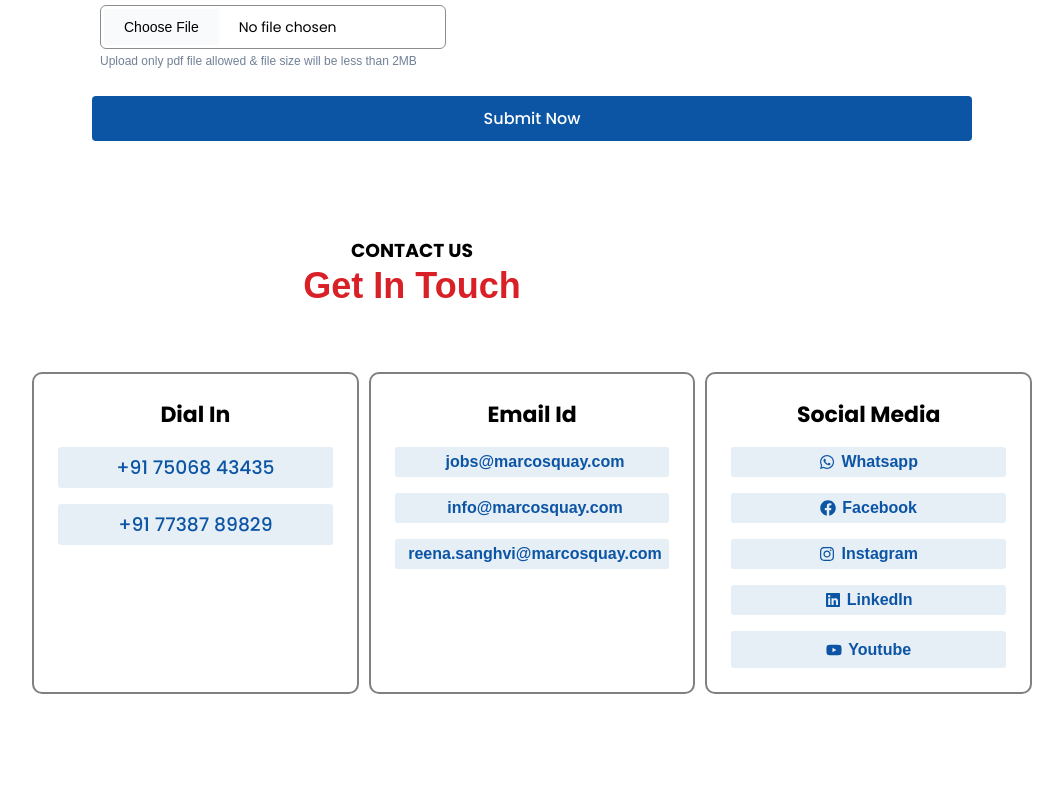
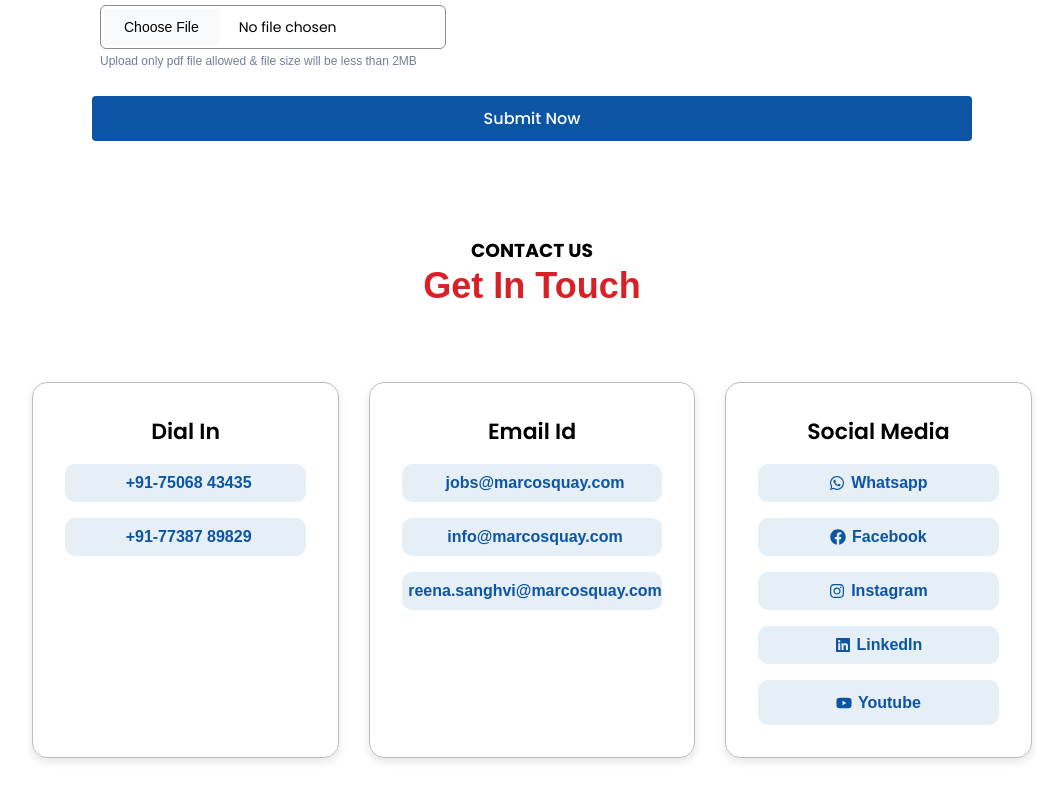
Before and after one commit to shivhub09/MQ-WEBSITE, a React (Vite) app in the folder client/: page /career in a window 1280 px wide. Shown: the part 426-1226 px from the top of the page, without its empty margins (108-1171 px from the left). Before the commit the page ends 1185 px from the top, so only its background shows below. Built offline with nearby package versions, Linux system fonts and the light colour scheme.

Commit message:
Career Page done

```diff
--- a/client/src/pages/CareerPage/CareerPage.css
+++ b/client/src/pages/CareerPage/CareerPage.css
@@ -118,42 +118,42 @@ input[type=file]::file-selector-button {
 }
 .container3{
 
-  max-width: 1000px;
   display: flex;
   flex-direction: column;
   align-items: center;
   width: 100%;
 }
-
 .child-container{
   display: flex;
   flex-direction: column;
   flex:1;
   align-items: center;
-  border: 2px solid grey;
-  border-radius: 10px;
-  box-shadow: #898e8c;
-  padding:24px;
+  border: 1px solid rgb(187, 187, 187);
+  border-radius: 15px;
+  box-shadow: 0 4px 8px rgba(0, 0, 0, 0.1);
+  padding:32px;
+  margin: 15px;
 }
 .child-container h1{
   font: bold;
   color: black;
-  font-weight: 700;
+  font-weight: 600;
 }
 #Dial h3{
-  font-weight: 500;
+  font-size: 16px;
+  font-family: sans-serif;
 }
 .details{
   display: flex;
   flex-direction: row;
   background: #0D57A41A;
   margin: 16px 0px 0px 0px;
-  padding: 6px 0px;
+  padding: 10px 0px;
   width:100%;
   align-items: center;
   justify-content: center;
   color:#0C55A5;
-  border-radius: 3px;
+  border-radius: 10px;
 }
 .details a{
   margin-left: 6px;
--- a/client/src/pages/CareerPage/CareerPage.jsx
+++ b/client/src/pages/CareerPage/CareerPage.jsx
@@ -118,10 +118,10 @@ const CareerPage = () => {
         <div className='child-container'>
           <h1>Dial In</h1>
           <div className='details' id="Dial">
-            <h3>+91 75068 43435</h3>
+            <a href="tel:+917506843435">+91-75068 43435</a>
           </div>
           <div className='details' id="Dial">
-            <h3>+91 77387 89829</h3>
+            <a href="tel:+917738789829">+91-77387 89829</a>
           </div>
         </div>
         <div className='child-container'>
```
